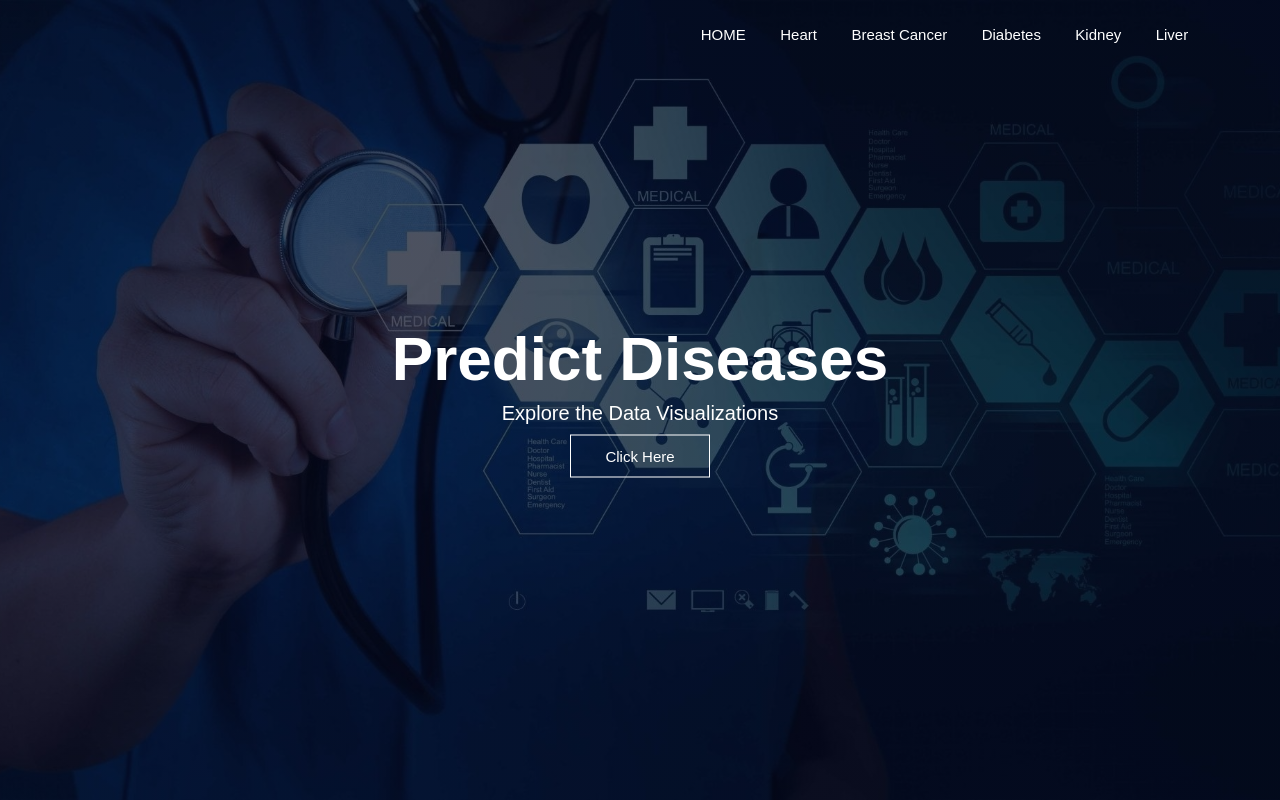
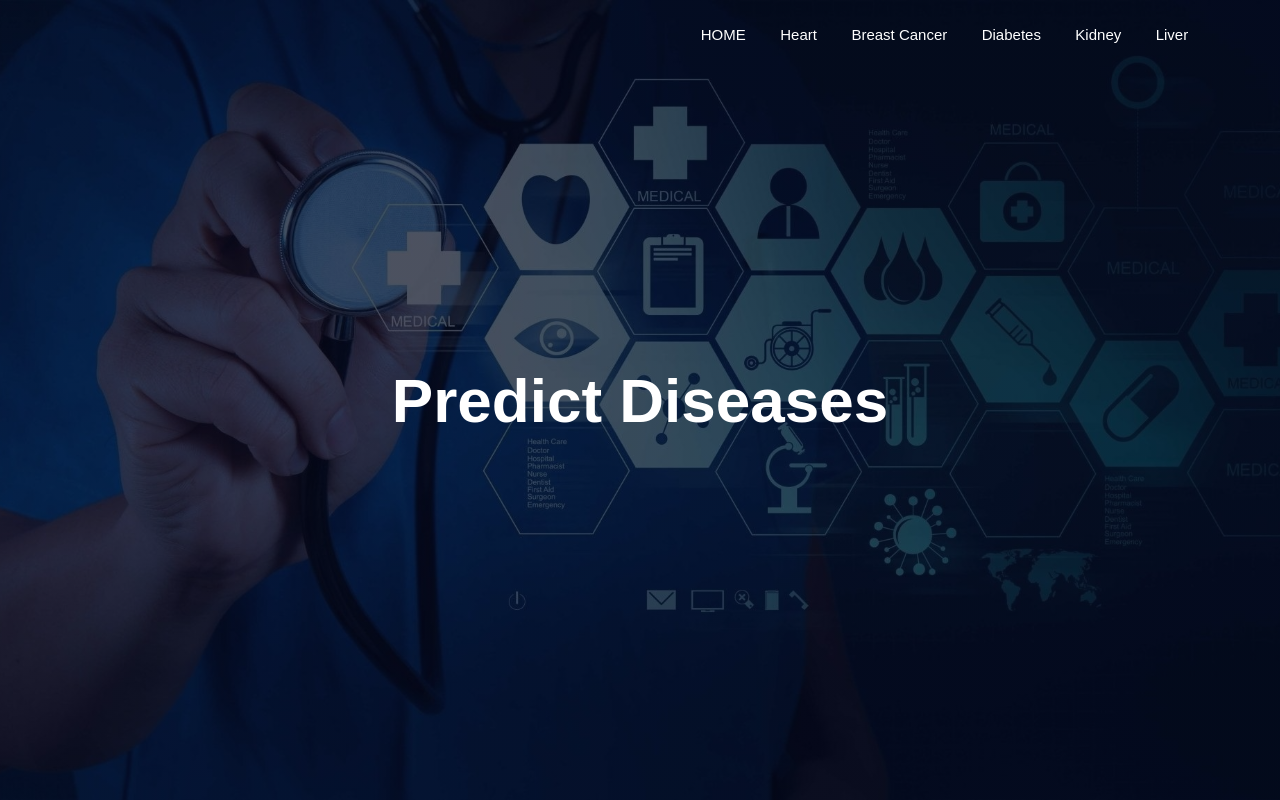
Before and after one commit to DeepMajhi98/Disease-prediction-system, a Flask app: page / in a window 1280 px wide. Run offline with Flask 2, Linux system fonts and the light colour scheme; parts of the project's set-up code (start-up, migrations or seed data) failed here and were passed over.

Commit message:
Update index.html

```diff
--- a/templates/index.html
+++ b/templates/index.html
@@ -297,8 +297,8 @@ nav .fa{
 
  <div class="text-box">
 	<h1>Predict Diseases</h1>
-	<p>Explore the Data Visualizations</p>
-	<a href="*"  class="center-btn">Click Here </a>
+<!-- 	<p>Explore the Data Visualizations</p>
+	<a href="*"  class="center-btn">Click Here </a> -->
  </div>
 
      </section>
```
